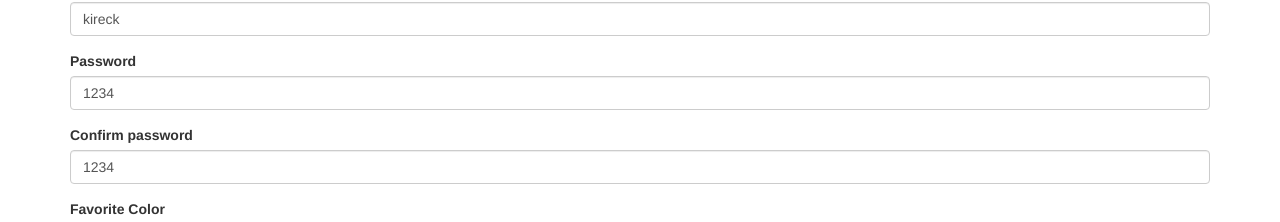
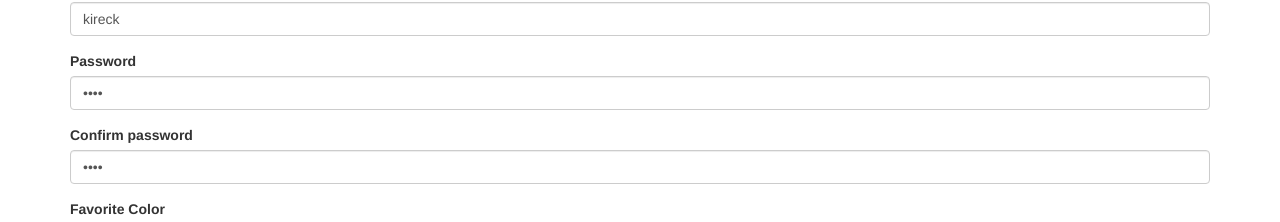
Before and after one commit to Kireck211/angular_exercise, an Angular app: page / in a window 1280 px wide. Shown: the part 191-413 px from the top of the page. Built offline with nearby package versions, Linux system fonts and the light colour scheme.

Commit message:
fix: Fixed password and repeatPassword field types

```diff
--- a/src/app/app.component.html
+++ b/src/app/app.component.html
@@ -6,7 +6,8 @@
       </div>
       <form>
         <app-field *ngFor="let key of attributesKeys;" [(value)]="attributes[key].value" [label]="attributes[key].label"
-          [(isFilled)]="attributes[key].isFilled" (isFilledChange)="onInputChange($event)" [name]="key">
+          [(isFilled)]="attributes[key].isFilled" (isFilledChange)="onInputChange($event)" [name]="key"
+          [type]="attributes[key].type">
         </app-field>
 
         <button type="button" class="btn btn-primary" [disabled]="!allFilled"
--- a/src/app/app.component.ts
+++ b/src/app/app.component.ts
@@ -10,8 +10,8 @@ export class AppComponent implements AfterContentInit {
     name: { value: 'Erick', isFilled: false, label: 'Name' },
     lastName: { value: 'De Santiago', isFilled: false, label: 'Last Name' },
     username: { value: 'kireck', isFilled: false, label: 'Username' },
-    password: { value: '1234', isFilled: false, label: 'Password' },
-    repeatPassword: { value: '1234', isFilled: false, label: 'Confirm password' },
+    password: { value: '1234', isFilled: false, label: 'Password', type: 'password' },
+    repeatPassword: { value: '1234', isFilled: false, label: 'Confirm password', type: 'password' },
     favoriteColor: { value: 'green', isFilled: false, label: 'Favorite Color' }
   }
   attributesKeys = Object.keys(this.attributes);
--- a/src/app/field/field.component.ts
+++ b/src/app/field/field.component.ts
@@ -6,10 +6,10 @@ import { Component, EventEmitter, Input, OnInit, Output } from '@angular/core';
   styleUrls: ['./field.component.less']
 })
 export class FieldComponent implements OnInit {
-  @Input() value = 'default';
+  @Input() value: string = 'default';
   @Input() label = 'default';
   @Input() name = 'default';
-  @Input() isFilled = false;
+  @Input() isFilled: boolean = false;
   @Output() isFilledChange = new EventEmitter<string>();
   @Input() type: 'text' | 'password' = 'text';
   @Output() valueChange = new EventEmitter<string>();
```
